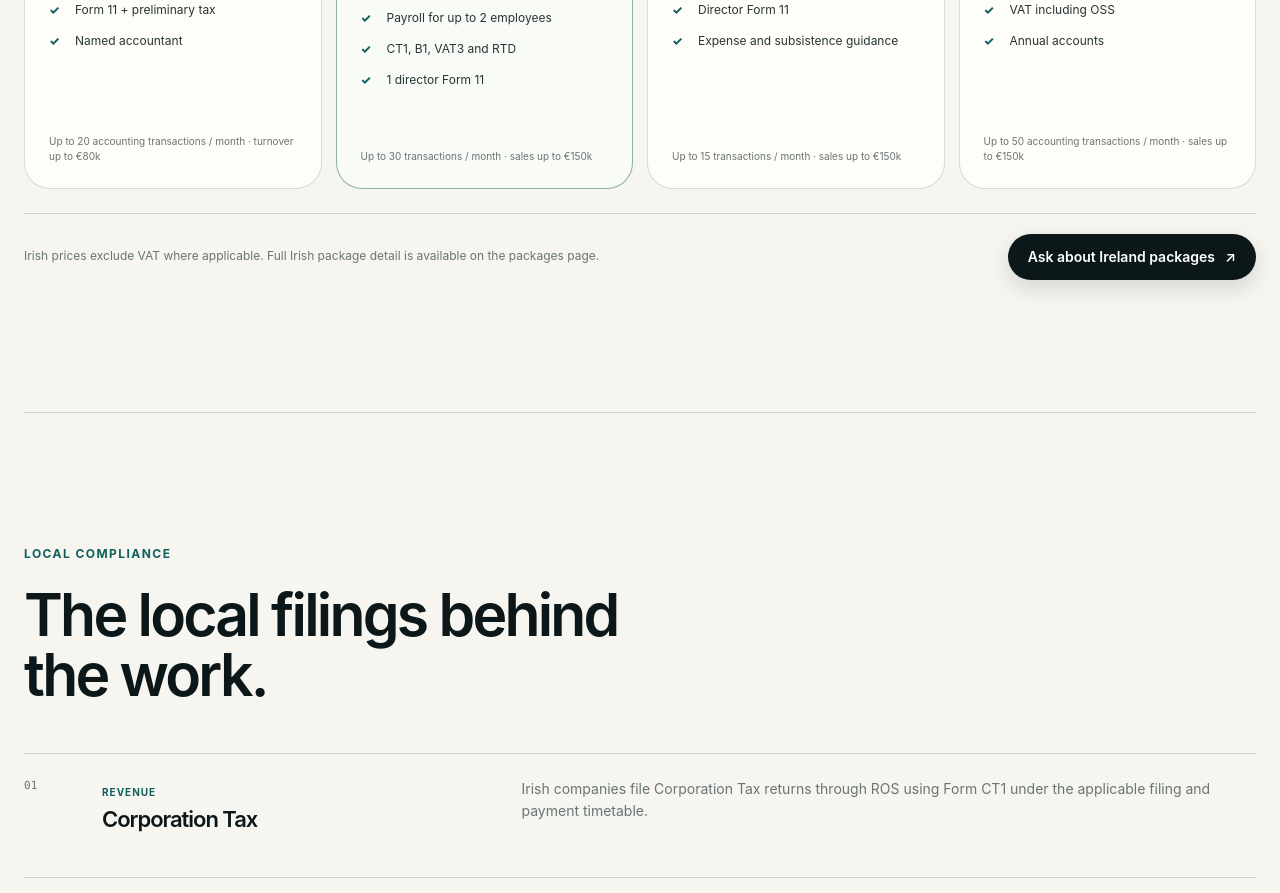
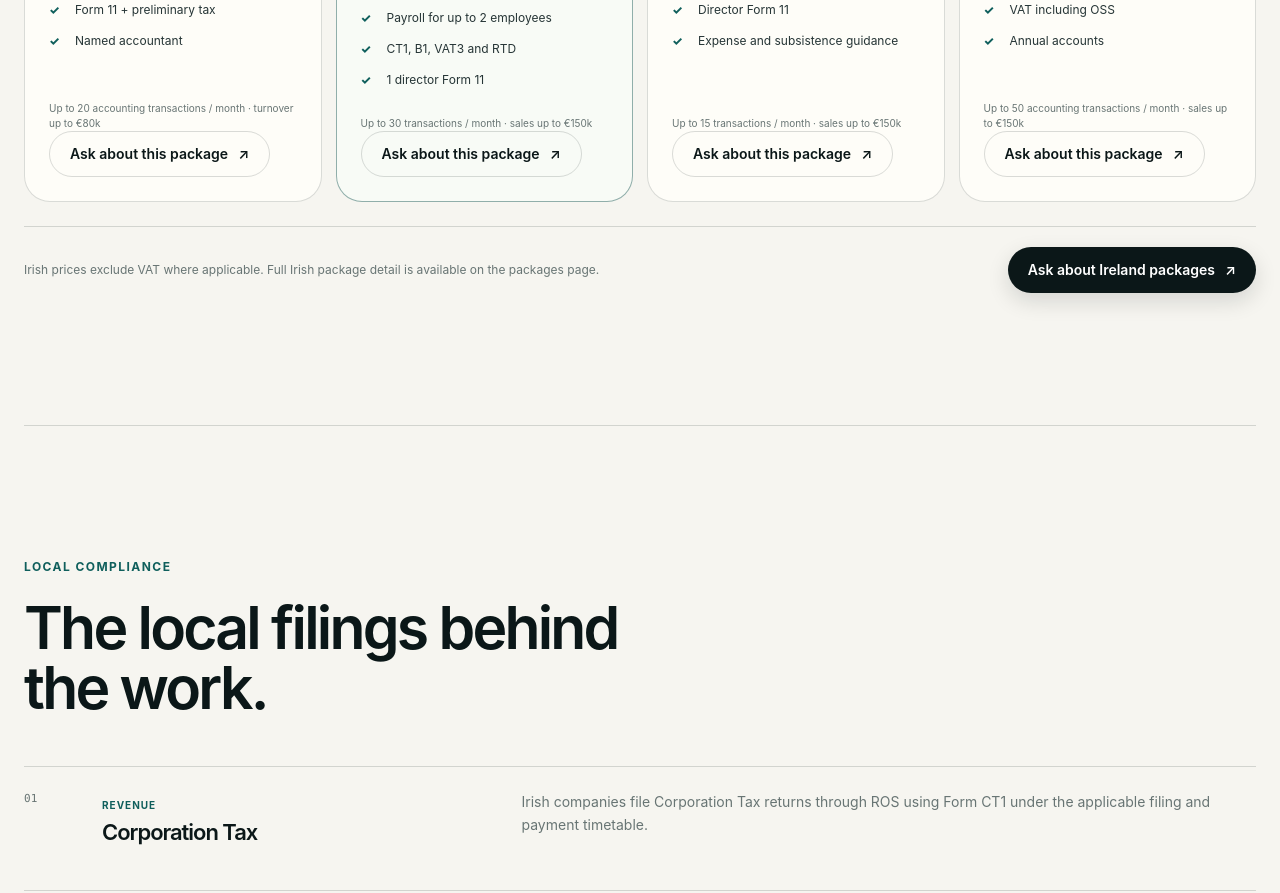
Before and after one commit to victoriashiel/Shiel-ltd, a Next.js app: page /ireland in a window 1280 px wide. Shown: the part 2760-3653 px from the top of the page. Built offline with nearby package versions, Linux system fonts and the light colour scheme; no server answers.

Commit message:
Add regional package enquiry actions

```diff
--- a/components/region-page.tsx
+++ b/components/region-page.tsx
@@ -132,6 +132,15 @@ export function RegionPage({ slug }: { slug: RegionSlug }) {
                 {item.features.map((feature) => <li key={feature}><span aria-hidden="true">✓</span>{feature}</li>)}
               </ul>
               {item.limit && <small>{item.limit}</small>}
+              <Link
+                className={`button button-quiet ${styles.packageCta}`}
+                href={{
+                  pathname: "/contact",
+                  query: { region: slug, enquiry: "Packages & pricing", package: item.name },
+                }}
+              >
+                Ask about this package <span aria-hidden="true">↗</span>
+              </Link>
             </article>
           ))}
         </div>
```
